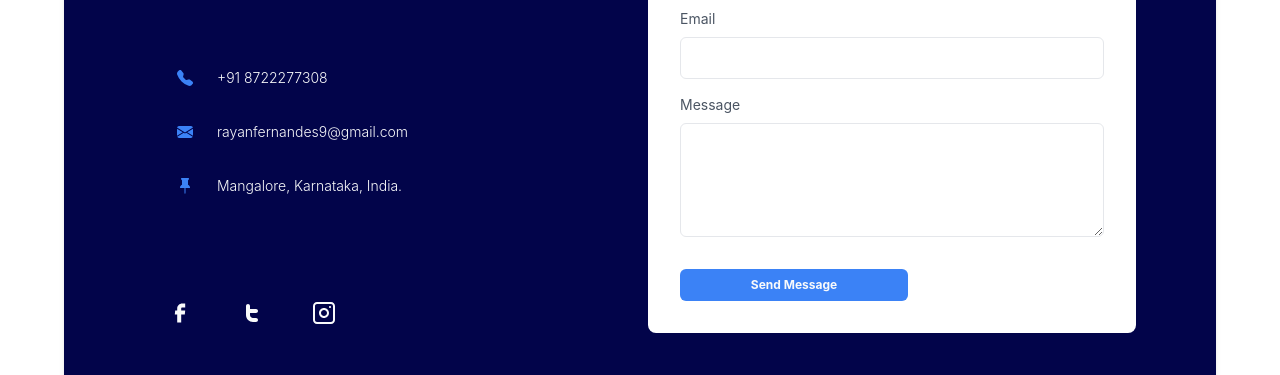
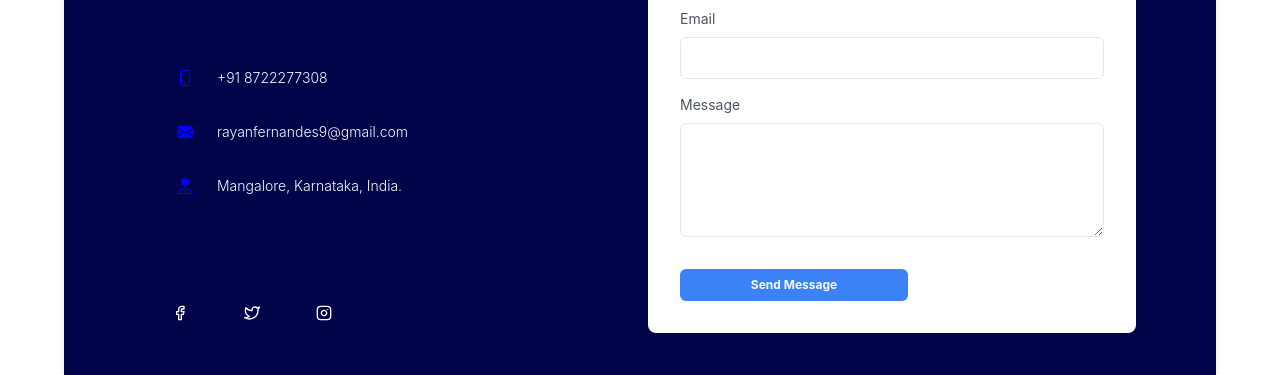
Before and after one commit to rayanfer32/rayanfer32.github.io, a Next.js app: page /contact in a window 1280 px wide. Shown: the part 561-936 px from the top of the page. Built offline with nearby package versions, Linux system fonts and the light colour scheme.

Commit message:
added react icons

```diff
--- a/components/Contact.js
+++ b/components/Contact.js
@@ -1,15 +1,21 @@
 import React from "react";
 import userData from "@constants/data";
+import { FiInstagram, FiTwitter, FiFacebook, FiPhone } from "react-icons/fi";
+import { BsEnvelopeFill, BsPhone, BsPinMapFill } from "react-icons/bs";
+import { IconContext } from "react-icons";
 
 export default function Contact() {
   return (
+    <IconContext.Provider
+      value={{ color: "blue", className: "global-class-name" }}
+    >
       <section>
         <div className="max-w-6xl mx-auto h-48 bg-white dark:bg-gray-800 antialiased">
-        <h1 className=" text-5xl md:text-9xl font-bold py-20 text-center md:text-left">
+          <h1 className="text-5xl md:text-9xl font-bold py-20 text-center md:text-left">
             Contact
           </h1>
         </div>
-      <div className="relative z-10 rounded-md shadow-md bg-[#02044A] p-4 md:p-10 lg:p-20 max-w-6xl mx-auto mb-20 -mt-4">
+        <div className="relative rounded-md shadow-md bg-[#02044A] p-4 md:p-10 lg:p-20 max-w-6xl mx-auto mb-20 -mt-4">
           <div className="grid grid-cols-1 md:grid-cols-2 gap-4">
             <div className="md:ml-4">
               <header className="">
@@ -22,49 +28,19 @@ export default function Contact() {
               </header>
               <div className="icons-container inline-flex flex-col my-20">
                 <div className="flex flex-row items-center space-x-6 rounded-md border border-[#02044A] hover:border hover:border-blue-500 p-4">
-                <svg
-                  xmlns="http://www.w3.org/2000/svg"
-                  width="16"
-                  height="16"
-                  fill="currentColor"
-                  className="bi bi-telephone-fill h-4 w-4 text-blue-500"
-                  viewBox="0 0 16 16"
-                >
-                  <path
-                    fillRule="evenodd"
-                    d="M1.885.511a1.745 1.745 0 0 1 2.61.163L6.29 2.98c.329.423.445.974.315 1.494l-.547 2.19a.678.678 0 0 0 .178.643l2.457 2.457a.678.678 0 0 0 .644.178l2.189-.547a1.745 1.745 0 0 1 1.494.315l2.306 1.794c.829.645.905 1.87.163 2.611l-1.034 1.034c-.74.74-1.846 1.065-2.877.702a18.634 18.634 0 0 1-7.01-4.42 18.634 18.634 0 0 1-4.42-7.009c-.362-1.03-.037-2.137.703-2.877L1.885.511z"
-                  />
-                </svg>
+                  <BsPhone />
                   <p className="text-gray-50 font-light text-sm">
                     {userData.phone}
                   </p>
                 </div>
                 <div className="flex flex-row items-center space-x-6 rounded-md border border-[#02044A] hover:border hover:border-blue-500 p-4">
-                <svg
-                  xmlns="http://www.w3.org/2000/svg"
-                  width="16"
-                  height="16"
-                  fill="currentColor"
-                  className="bi bi-envelope-fill h-4 w-4 text-blue-500"
-                  viewBox="0 0 16 16"
-                >
-                  <path d="M.05 3.555A2 2 0 0 1 2 2h12a2 2 0 0 1 1.95 1.555L8 8.414.05 3.555zM0 4.697v7.104l5.803-3.558L0 4.697zM6.761 8.83l-6.57 4.027A2 2 0 0 0 2 14h12a2 2 0 0 0 1.808-1.144l-6.57-4.027L8 9.586l-1.239-.757zm3.436-.586L16 11.801V4.697l-5.803 3.546z" />
-                </svg>
+                  <BsEnvelopeFill />
                   <p className="text-gray-50 font-light text-sm">
                     {userData.email}
                   </p>
                 </div>
                 <div className="flex flex-row items-center space-x-6 rounded-md border border-[#02044A] hover:border hover:border-blue-500 p-4">
-                <svg
-                  xmlns="http://www.w3.org/2000/svg"
-                  width="16"
-                  height="16"
-                  fill="currentColor"
-                  className="bi bi-pin-fill h-4 w-4 text-blue-500"
-                  viewBox="0 0 16 16"
-                >
-                  <path d="M4.146.146A.5.5 0 0 1 4.5 0h7a.5.5 0 0 1 .5.5c0 .68-.342 1.174-.646 1.479-.126.125-.25.224-.354.298v4.431l.078.048c.203.127.476.314.751.555C12.36 7.775 13 8.527 13 9.5a.5.5 0 0 1-.5.5h-4v4.5c0 .276-.224 1.5-.5 1.5s-.5-1.224-.5-1.5V10h-4a.5.5 0 0 1-.5-.5c0-.973.64-1.725 1.17-2.189A5.921 5.921 0 0 1 5 6.708V2.277a2.77 2.77 0 0 1-.354-.298C4.342 1.674 4 1.179 4 .5a.5.5 0 0 1 .146-.354z" />
-                </svg>
+                  <BsPinMapFill />
                   <p className="text-gray-50 font-light text-sm">
                     {userData.address}
                   </p>
@@ -75,69 +51,19 @@ export default function Contact() {
                   href={userData.socialLinks.facebook}
                   className="h-10 w-10 rounded-full hover:bg-blue-500 flex items-center justify-center cursor-pointer"
                 >
-                <svg
-                  width="24"
-                  height="24"
-                  className="text-gray-50"
-                  viewBox="0 0 24 24"
-                  fill="none"
-                  xmlns="http://www.w3.org/2000/svg"
-                >
-                  <path
-                    d="M9.19795 21.5H13.198V13.4901H16.8021L17.198 9.50977H13.198V7.5C13.198 6.94772 13.6457 6.5 14.198 6.5H17.198V2.5H14.198C11.4365 2.5 9.19795 4.73858 9.19795 7.5V9.50977H7.19795L6.80206 13.4901H9.19795V21.5Z"
-                    fill="currentColor"
-                  />
-                </svg>
+                  <FiFacebook color="white" />
                 </a>
                 <a
                   href={userData.socialLinks.twitter}
                   className="h-10 w-10 rounded-full hover:bg-blue-500 flex items-center justify-center cursor-pointer"
                 >
-                <svg
-                  width="24"
-                  height="24"
-                  className="text-gray-50"
-                  viewBox="0 0 24 24"
-                  fill="none"
-                  xmlns="http://www.w3.org/2000/svg"
-                >
-                  <path
-                    fillRule="evenodd"
-                    clipRule="evenodd"
-                    d="M8 3C9.10457 3 10 3.89543 10 5V8H16C17.1046 8 18 8.89543 18 10C18 11.1046 17.1046 12 16 12H10V14C10 15.6569 11.3431 17 13 17H16C17.1046 17 18 17.8954 18 19C18 20.1046 17.1046 21 16 21H13C9.13401 21 6 17.866 6 14V5C6 3.89543 6.89543 3 8 3Z"
-                    fill="currentColor"
-                  />
-                </svg>
+                  <FiTwitter color="white" />
                 </a>
                 <a
                   href={userData.socialLinks.instagram}
                   className="h-10 w-10 rounded-full hover:bg-blue-500 flex items-center justify-center cursor-pointer"
                 >
-                <svg
-                  width="24"
-                  height="24"
-                  className="text-gray-50"
-                  viewBox="0 0 24 24"
-                  fill="none"
-                  xmlns="http://www.w3.org/2000/svg"
-                >
-                  <path
-                    fillRule="evenodd"
-                    clipRule="evenodd"
-                    d="M12 7C9.23858 7 7 9.23858 7 12C7 14.7614 9.23858 17 12 17C14.7614 17 17 14.7614 17 12C17 9.23858 14.7614 7 12 7ZM9 12C9 13.6569 10.3431 15 12 15C13.6569 15 15 13.6569 15 12C15 10.3431 13.6569 9 12 9C10.3431 9 9 10.3431 9 12Z"
-                    fill="currentColor"
-                  />
-                  <path
-                    d="M18 5C17.4477 5 17 5.44772 17 6C17 6.55228 17.4477 7 18 7C18.5523 7 19 6.55228 19 6C19 5.44772 18.5523 5 18 5Z"
-                    fill="currentColor"
-                  />
-                  <path
-                    fillRule="evenodd"
-                    clipRule="evenodd"
-                    d="M5 1C2.79086 1 1 2.79086 1 5V19C1 21.2091 2.79086 23 5 23H19C21.2091 23 23 21.2091 23 19V5C23 2.79086 21.2091 1 19 1H5ZM19 3H5C3.89543 3 3 3.89543 3 5V19C3 20.1046 3.89543 21 5 21H19C20.1046 21 21 20.1046 21 19V5C21 3.89543 20.1046 3 19 3Z"
-                    fill="currentColor"
-                  />
-                </svg>
+                  <FiInstagram color="white" />
                 </a>
               </div>
             </div>
@@ -151,7 +77,10 @@ export default function Contact() {
                 className="font-light rounded-md border focus:outline-none py-2 mt-2 px-1 mx-4 focus:ring-2 focus:border-none ring-blue-500"
                 name="name"
               />
-            <label htmlFor="email" className="text-sm text-gray-600 mx-4 mt-4">
+              <label
+                htmlFor="email"
+                className="text-sm text-gray-600 mx-4 mt-4"
+              >
                 Email
               </label>
               <input
@@ -181,5 +110,6 @@ export default function Contact() {
           </div>
         </div>
       </section>
+    </IconContext.Provider>
   );
 }
--- a/components/FavouriteProjects.js
+++ b/components/FavouriteProjects.js
@@ -47,7 +47,7 @@ export default function FavouriteProjects() {
                     alt="portfolio"
                     className="transform hover:scale-125 transition duration-2000 ease-out"
                   />
-                  <h1 className="absolute top-10 left-10 text-gray-50 font-bold text-xl bg-red-500 rounded-md px-2">
+                  <h1 className="absolute top-10 left-10 text-gray-100 font-bold text-xl bg-blue-500 rounded-md px-2">
                     {project.title}
                   </h1>
                   <h1 className="absolute bottom-10 left-10 text-gray-50 font-bold text-xl">
--- a/package.json
+++ b/package.json
@@ -13,6 +13,7 @@
     "next-themes": "0.1.1",
     "react": "18.1.0",
     "react-dom": "18.1.0",
+    "react-icons": "^4.3.1",
     "react-rough-notation": "^1.0.1"
   },
   "devDependencies": {
```
Also changed, not shown: 1 other file (tests, documents, lock files or other folders). Lines whose indentation alone changed are shown as unchanged.
